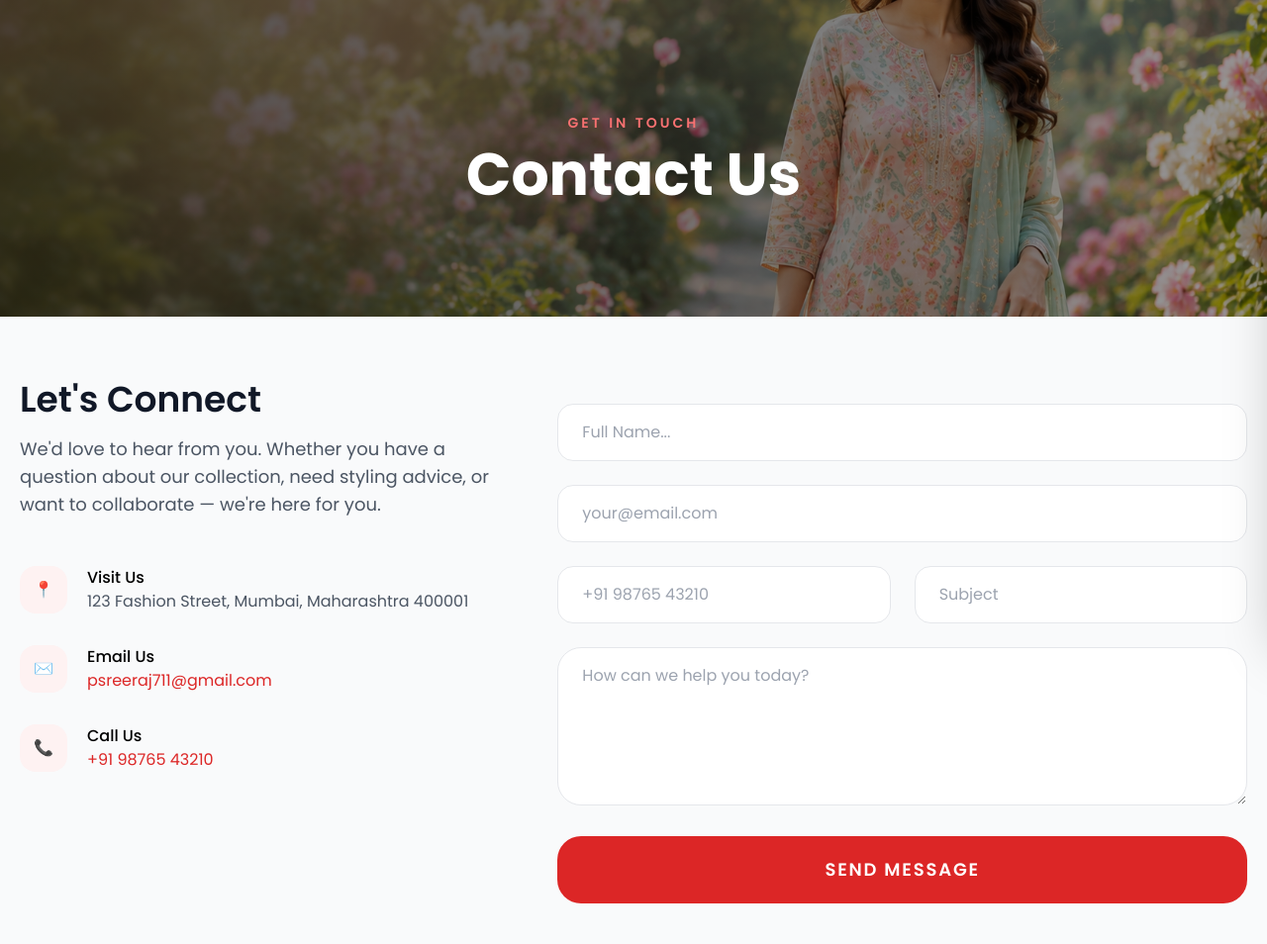
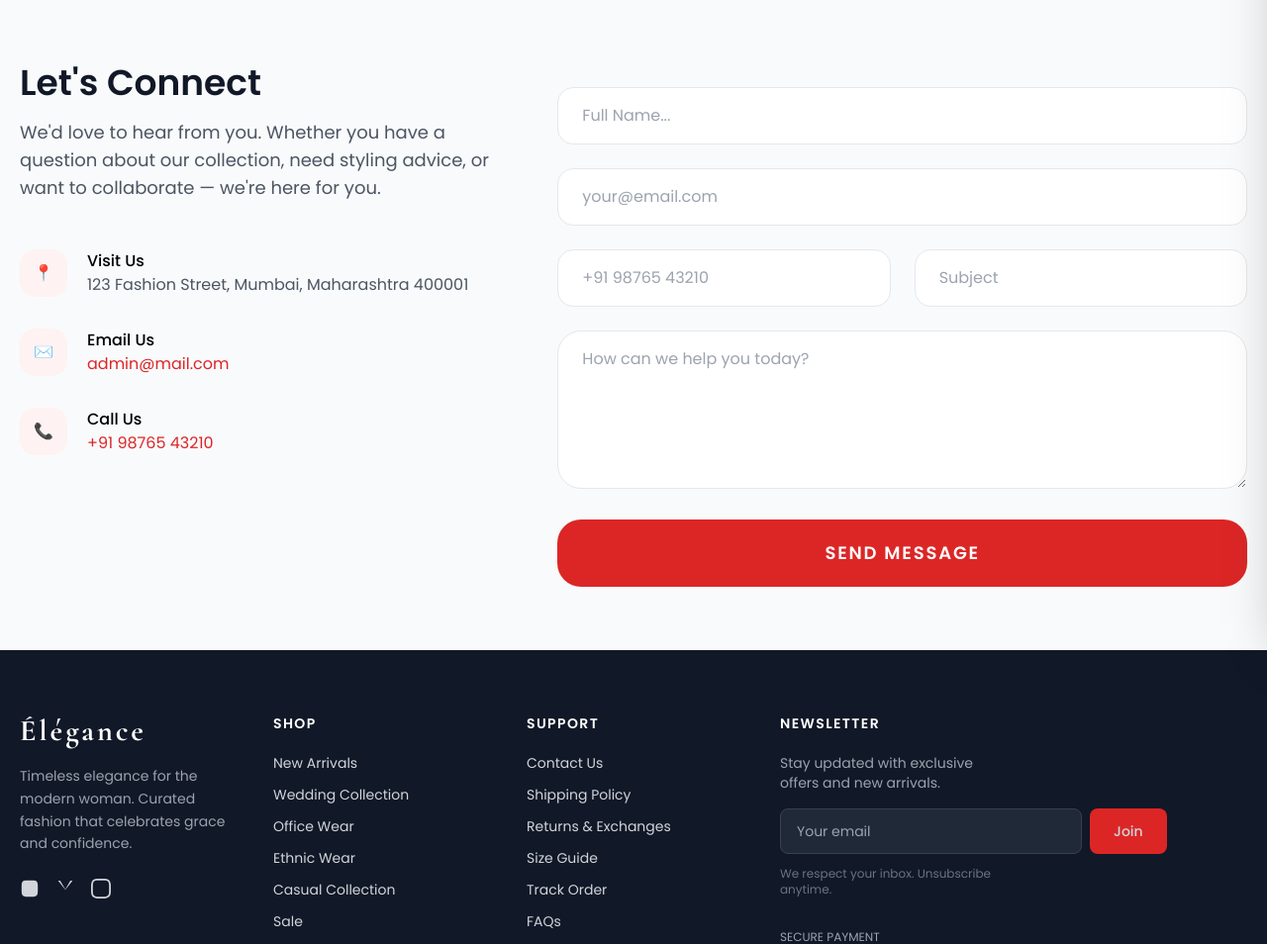
Before and after one commit to srreeraj/KurtiShop, a Django app: page /contact/ in a window 1280 px wide. Shown: the part 157-1111 px from the top of the page at 99% size. Run offline with Django 5.2, Linux system fonts and the light colour scheme; data that the repository does not hold is empty; some libraries are stand-ins or nearby versions.

Commit message:
update mail id in contact page

```diff
--- a/Kurtishop/templates/core/contact.html
+++ b/Kurtishop/templates/core/contact.html
@@ -4,15 +4,6 @@
 {% block title %}Contact Us | Liara{% endblock %}
 
 {% block content %}
-<section class="relative h-[320px] flex items-center justify-center overflow-hidden">
-    <img src="{% static 'images/hero/hero2.png' %}" alt="Contact" class="absolute inset-0 w-full h-full object-cover">
-    <div class="absolute inset-0 bg-gradient-to-r from-black/70 to-black/40"></div>
-    <div class="relative text-center px-5">
-        <p class="text-red-400 uppercase tracking-[3px] text-sm font-semibold">Get In Touch</p>
-        <h1 class="text-5xl md:text-6xl font-bold text-white mt-3">Contact Us</h1>
-    </div>
-</section>
-
 <div class="max-w-7xl mx-auto px-5 py-16">
     <div class="grid lg:grid-cols-12 gap-16">
 
@@ -41,7 +32,7 @@
                     </div>
                     <div>
                         <h4 class="font-medium">Email Us</h4>
-                        <a href="mailto:psreeraj711@gmail.com" class="text-red-600 hover:underline">psreeraj711@gmail.com</a>
+                        <a href="mailto:psreeraj711@gmail.com" class="text-red-600 hover:underline">admin@mail.com</a>
                     </div>
                 </div>
 
```
